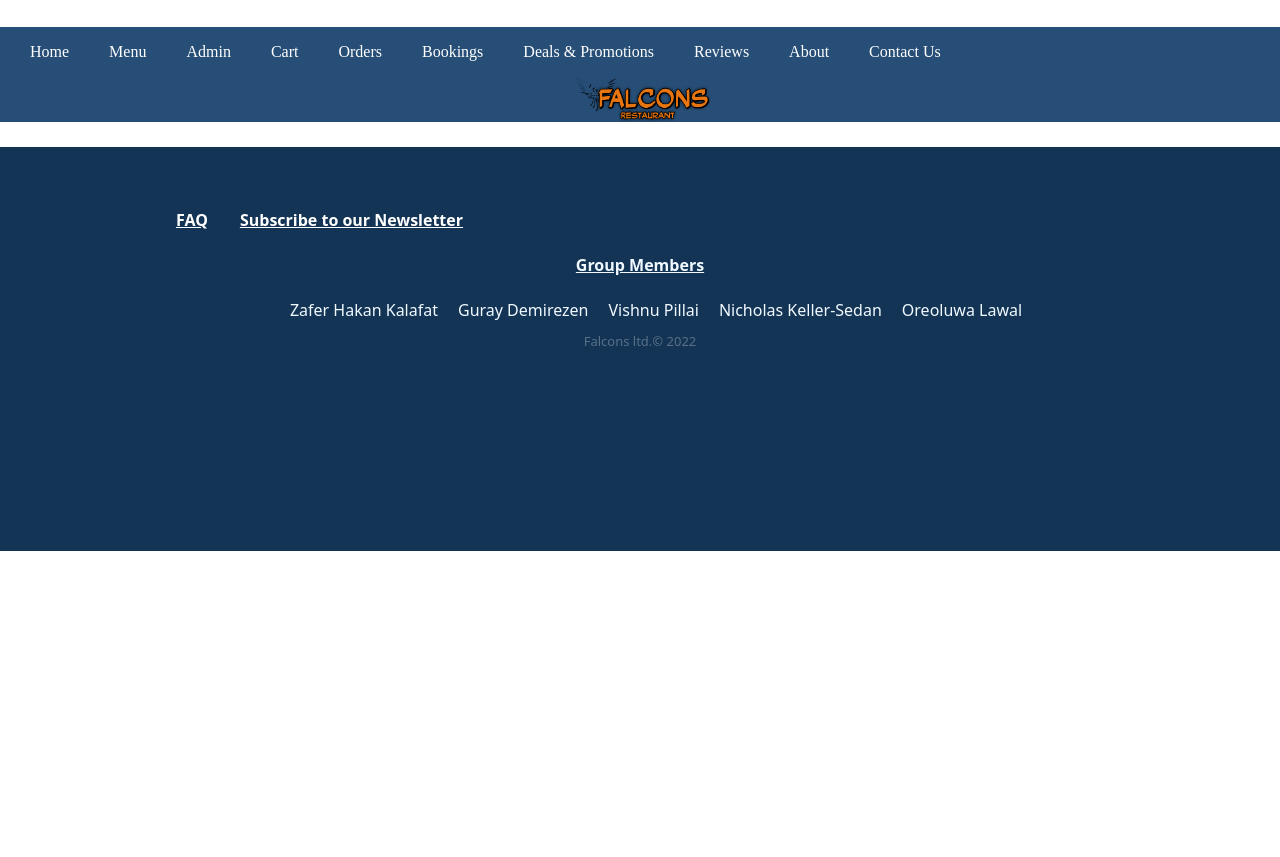
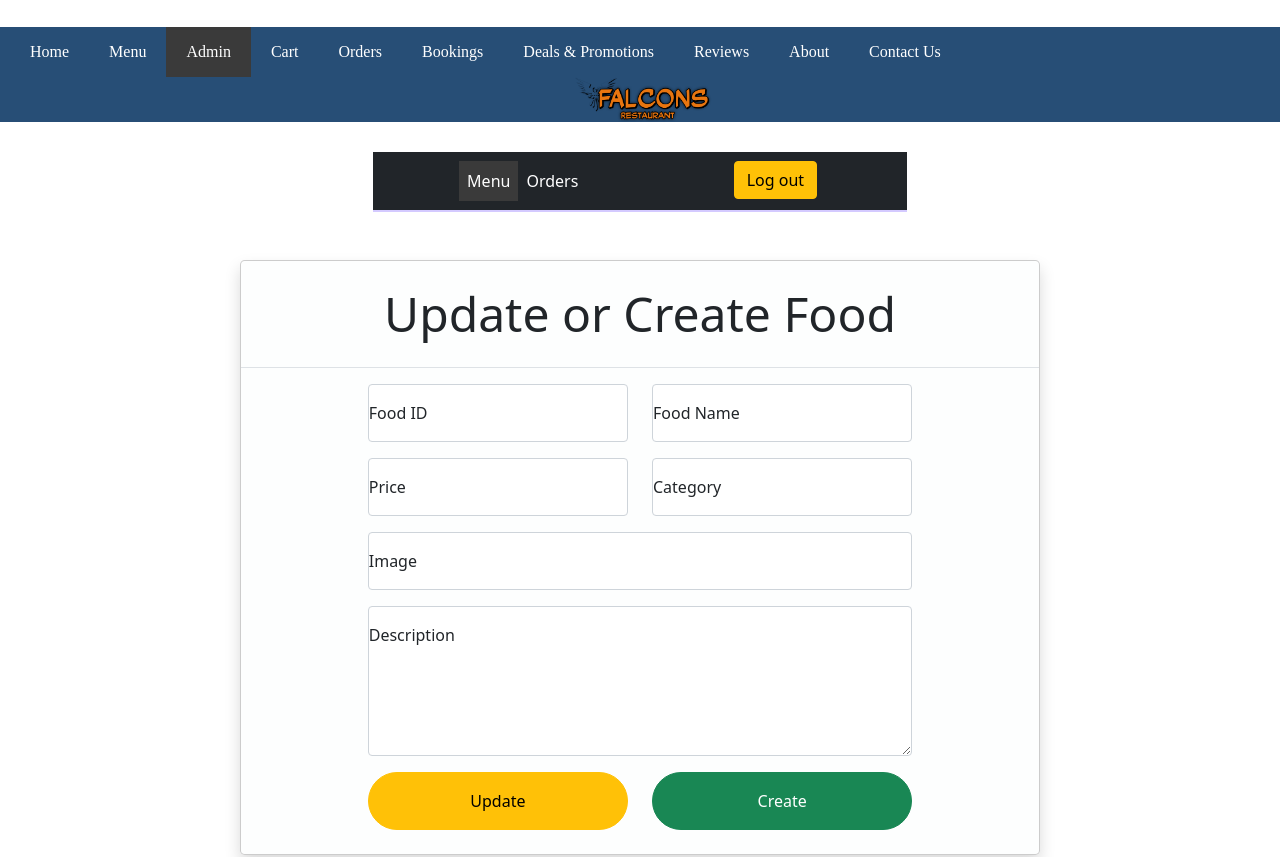
Before and after one commit to Kalafathakan/reactProject, a React (Create React App) app: page /admin-menu in a window 1280 px wide. Shown: the top 857 px of the page. Before the commit the page ends 800 px from the top, so only its background shows below. Built offline with nearby package versions, Linux system fonts and the light colour scheme; no server answers; sample sign-in values are in the browser's storage; a web font is replaced by a local one.

Commit message:
route changed

```diff
--- a/src/App.tsx
+++ b/src/App.tsx
@@ -97,7 +97,7 @@ const App = () => {
             <Route path='/register' element={<Register />} />
             <Route path='/login' element={<Login />} />
             <Route element={<ProtectedRoute />}>
-            <Route path='/admin' element={<Admin />} />
+            <Route path='/admin-menu' element={<Admin />} />
             </Route>
           </Routes>
           <Footer />
--- a/src/pages/AdminNavigation.tsx
+++ b/src/pages/AdminNavigation.tsx
@@ -15,12 +15,11 @@ const AdminNavigation = () => {
       <div className='col-7'>
 
         <ul className="nav col-12 col-lg-auto me-lg-auto mb-2 justify-content-center mb-md-0 ">
-          <li><NavLink to="/task-list" className="nav-link px-2 text-white">Task List</NavLink></li>
 
-          <li><NavLink to="/menu" className="nav-link px-2 text-white">Menu</NavLink></li>
-          <li><NavLink to="/post" className="nav-link px-2 text-white">Post</NavLink></li>
-          <li><NavLink to="/todo" className="nav-link px-2 text-white">ToDo</NavLink></li>
-          <li><NavLink to="/about" className="nav-link px-2 text-white">About</NavLink></li>
+
+          <li><NavLink to="/admin-menu" className="nav-link px-2 text-white">Menu</NavLink></li>
+          <li><NavLink to="/admin-orders" className="nav-link px-2 text-white">Orders</NavLink></li>
+
         </ul>
  </div>
  <div className='col-5'>
--- a/src/pages/Navigation.tsx
+++ b/src/pages/Navigation.tsx
@@ -15,7 +15,7 @@ const Navigation = () => {
         </a>
         {auth.isLoggedIn && (
           <a id='navsec' className='navbarsection'>
-            <NavLink to='/admin'>Admin</NavLink>
+            <NavLink to='/admin-menu'>Admin</NavLink>
           </a>
         )}
         <a id='navsec' className='navbarsection'>
```
